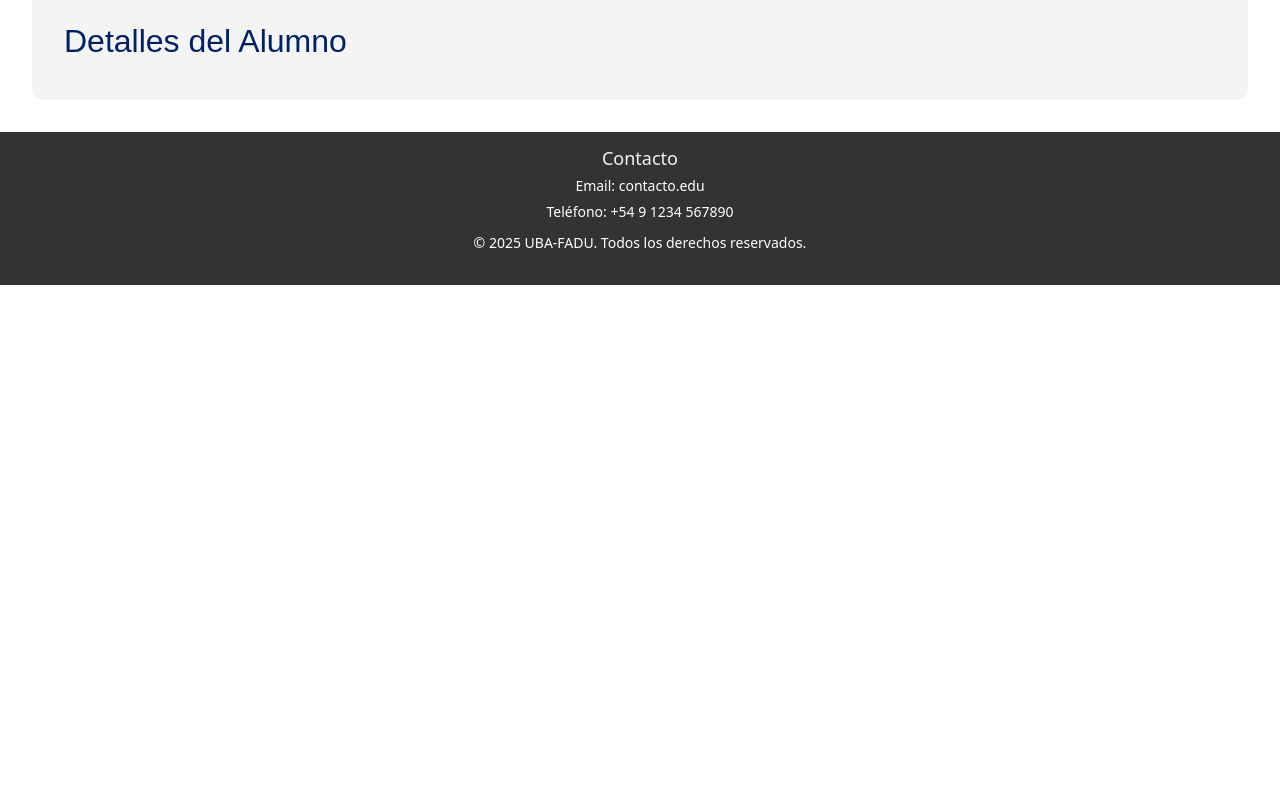
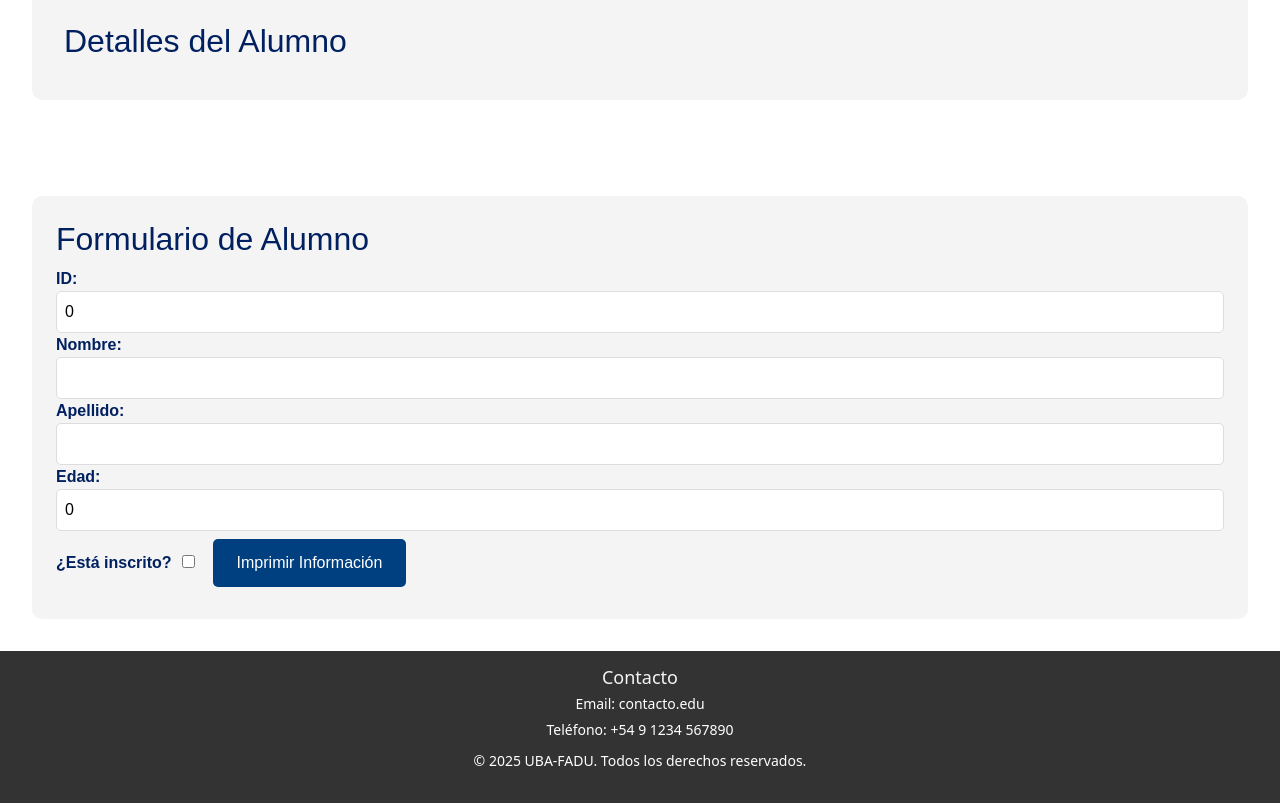
Before and after one commit to Cardinalearq/curso-angular, an Angular app: page / in a window 1280 px wide. Shown: the part 960-1763 px from the top of the page. Before the commit the page ends 1245 px from the top, so only its background shows below. Built offline with nearby package versions, Linux system fonts and the light colour scheme.

Commit message:
agrego componente alumno y directive

```diff
--- a/src/app/app.component.html
+++ b/src/app/app.component.html
@@ -1,6 +1,7 @@
 <app-navbar></app-navbar>
 <app-header></app-header>
 <app-main></app-main>
+<app-alumno-formulario></app-alumno-formulario>
 <app-footer></app-footer>
 
 
--- /dev/null
+++ b/src/app/components/alumno-formulario/alumno-formulario.component.css
@@ -0,0 +1,105 @@
+
+.main {
+    flex: 1;
+    padding: 2rem;
+    font-family: Arial, sans-serif;
+}
+
+section {
+    margin-top: 2rem;
+    padding: 1.5rem;
+    border-radius: 10px;
+    background: #f4f4f4;
+}
+
+
+h2 {
+    color: #002060;
+}
+
+
+form {
+    display: flex;
+    flex-direction: column;
+    gap: 1rem;
+    background: #f9f9f9;
+    padding: 2rem;
+    border-radius: 10px;
+    box-shadow: 0 4px 8px rgba(0, 0, 0, 0.1);
+    width: 100%;
+    max-width: 500px;
+    margin: 0 auto;
+}
+
+
+label {
+    font-weight: bold;
+    color: #002060;
+}
+
+
+input[type="text"],
+input[type="number"] {
+    padding: 0.5rem;
+    font-size: 1rem;
+    border: 1px solid #ddd;
+    border-radius: 5px;
+    width: 100%;
+}
+
+
+input[type="checkbox"] {
+    margin-right: 10px;
+    margin-left: 10px;
+}
+
+
+button {
+    margin: 0.5rem;
+    padding: 0.75rem 1.5rem;
+    font-size: 1rem;
+    background-color: #004080;
+    color: white;
+    border: none;
+    border-radius: 5px;
+    cursor: pointer;
+    transition: background-color 0.3s;
+}
+
+
+button:hover {
+    background-color: #003366;
+}
+
+/* Información del alumno impresa */
+p {
+    font-size: 1.1rem;
+    font-weight: 500;
+    padding: 1rem;
+    background: #e1f5fe;
+    border-radius: 5px;
+    margin-top: 1rem;
+}
+
+/* Estilos para la lista de alumnos */
+ul {
+    list-style: none;
+    padding: 0;
+}
+
+/* Estilo para cada alumno en la lista */
+li {
+    padding: 0.5rem;
+    background: #f0f0f0;
+    border-radius: 5px;
+    margin-bottom: 0.5rem;
+}
+
+/* Estilos para la directiva de color (según si está inscrito o no) */
+li[appColorInscripto="true"] {
+    color: #4caf50; /* Verde para inscriptos */
+}
+
+li[appColorInscripto="false"] {
+    color: #f44336; /* Rojo para no inscriptos */
+}
--- /dev/null
+++ b/src/app/components/alumno-formulario/alumno-formulario.component.html
@@ -0,0 +1,31 @@
+<main class="main">
+    <section>
+        <h2>Formulario de Alumno</h2>
+        <label for="id">ID:</label>
+        <input type="number" [(ngModel)]="id" id="id" />
+
+        <label for="nombre">Nombre:</label>
+        <input type="text" [(ngModel)]="nombre" id="nombre" />
+
+        <label for="apellido">Apellido:</label>
+        <input type="text" [(ngModel)]="apellido" id="apellido" />
+
+        <label for="edad">Edad:</label>
+        <input type="number" [(ngModel)]="edad" id="edad" />
+
+        <label for="inscripto">¿Está inscrito?</label>
+        <input type="checkbox" [(ngModel)]="inscripto" id="inscripto" />
+
+        <button (click)="imprimirInformacion()">Imprimir Información</button>
+
+        <!-- Aquí se imprimen todos los alumnos ingresados con su color correspondiente -->
+        <div *ngIf="alumnos.length > 0">
+          <h3>Alumnos Ingresados:</h3>
+          <ul>
+            <li *ngFor="let alumno of alumnos" [appColorInscripto]="alumno.inscripto">
+              {{ alumno.info }}
+            </li>
+          </ul>
+        </div>
+    </section>
+</main>
--- /dev/null
+++ b/src/app/components/alumno-formulario/alumno-formulario.component.ts
@@ -0,0 +1,38 @@
+import { Component } from '@angular/core';
+
+@Component({
+  selector: 'app-alumno-formulario',
+  standalone: false,
+  templateUrl: './alumno-formulario.component.html',
+  styleUrls: ['./alumno-formulario.component.css']
+})
+export class AlumnoFormularioComponent {
+  id: number = 0;
+  nombre: string = '';
+  apellido: string = '';
+  edad: number = 0;
+  inscripto: boolean = false;
+  alumnos: { info: string, inscripto: boolean }[] = []; // Cambiamos para almacenar también el estado de inscripción
+  alumnoInfo: string = '';
+
+  constructor() {}
+
+  imprimirInformacion(): void {
+    // Crear la cadena con la información del alumno
+    const alumno = {
+      info: `ID: ${this.id}, Nombre: ${this.nombre}, Apellido: ${this.apellido},
+            Edad: ${this.edad}, Inscripto: ${this.inscripto ? 'Sí' : 'No'}`,
+      inscripto: this.inscripto // Almacenamos también el estado de inscripción
+    };
+
+    // Guardar la información en el array de alumnos
+    this.alumnos.push(alumno);
+
+    // Vaciar los campos del formulario
+    this.id = 0;
+    this.nombre = '';
+    this.apellido = '';
+    this.edad = 0;
+    this.inscripto = false;
+  }
+}
--- a/src/app/components/main/main.component.html
+++ b/src/app/components/main/main.component.html
@@ -30,5 +30,5 @@
           <p><strong>Inscripción:</strong> {{ alumno.inscripcion | date:'dd/MM/yyyy' }}</p>
           <p><strong>Activo:</strong> {{ alumno.activo ? 'Sí' : 'No' }}</p>
         </section>
-      </section>
+    </section>
 </main>
--- /dev/null
+++ b/src/app/directives/color-inscripto.directive.ts
@@ -0,0 +1,20 @@
+import { Directive, ElementRef, Renderer2, Input, OnChanges } from '@angular/core';
+
+@Directive({
+  selector: '[appColorInscripto]'
+})
+export class ColorInscriptoDirective implements OnChanges {
+  @Input() appColorInscripto: boolean = false;
+
+  constructor(private el: ElementRef, private renderer: Renderer2) {}
+
+  ngOnChanges(): void {
+    if (this.appColorInscripto) {
+      // Cambiar color de texto a verde si está inscrito
+      this.renderer.setStyle(this.el.nativeElement, 'color', 'green');
+    } else {
+      // Cambiar color de texto a rojo si no está inscrito
+      this.renderer.setStyle(this.el.nativeElement, 'color', 'red');
+    }
+  }
+}
```
Also changed, not shown: src/app/app.module.ts (+8 -2 lines), 2 other files (tests, documents, lock files or other folders).
